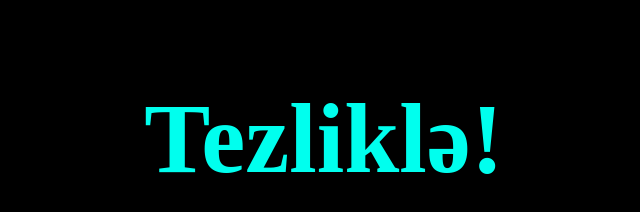
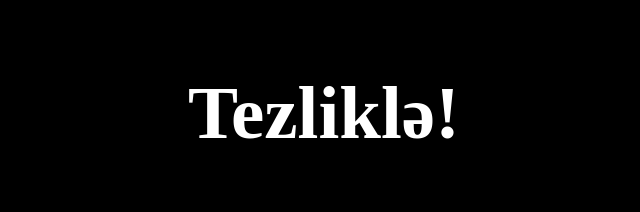
Before and after one commit to nuralidev/Sooon-, a plain HTML site: page index.html in a window 1280 px wide. Shown: the whole page, without its empty margins (316-956 px from the left). Drawn offline with Linux system fonts and the light colour scheme.

Commit message:
Version 1.4

```diff
--- a/style.css
+++ b/style.css
@@ -1,12 +1,17 @@
-h2 {
-    padding: 0px;
+html{
+    background-color: black;
+}
+body{
+    display:flex;
+    flex-direction: row;
+    justify-content: center;
+    align-items: center;
     text-align: center;
-    font-size: 99px;
-    color: #00ffee;
 }
-html {
-    background-color: black;
-    box-sizing: border-box;
+h2{
+    color: white;
+    font-size: 75px;
+
 }
 @media(max-width:480px) {
     h2 {
@@ -14,6 +19,3 @@ html {
     }
 
 }
-body {
-    text-align: center;
-}
```
